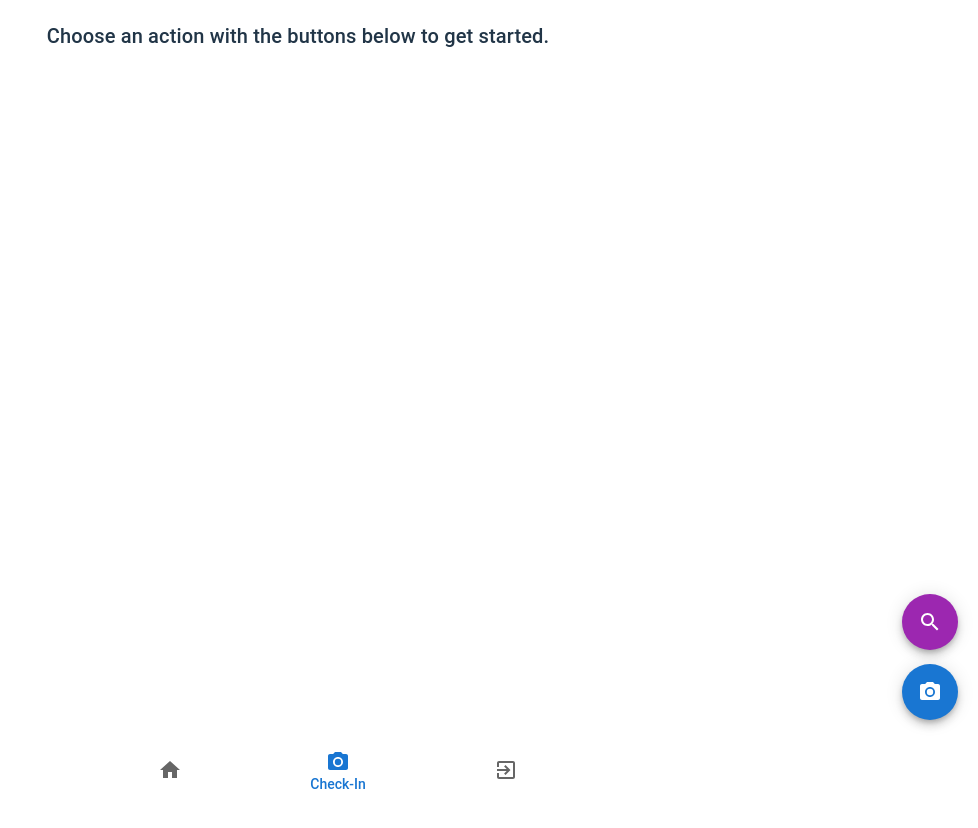
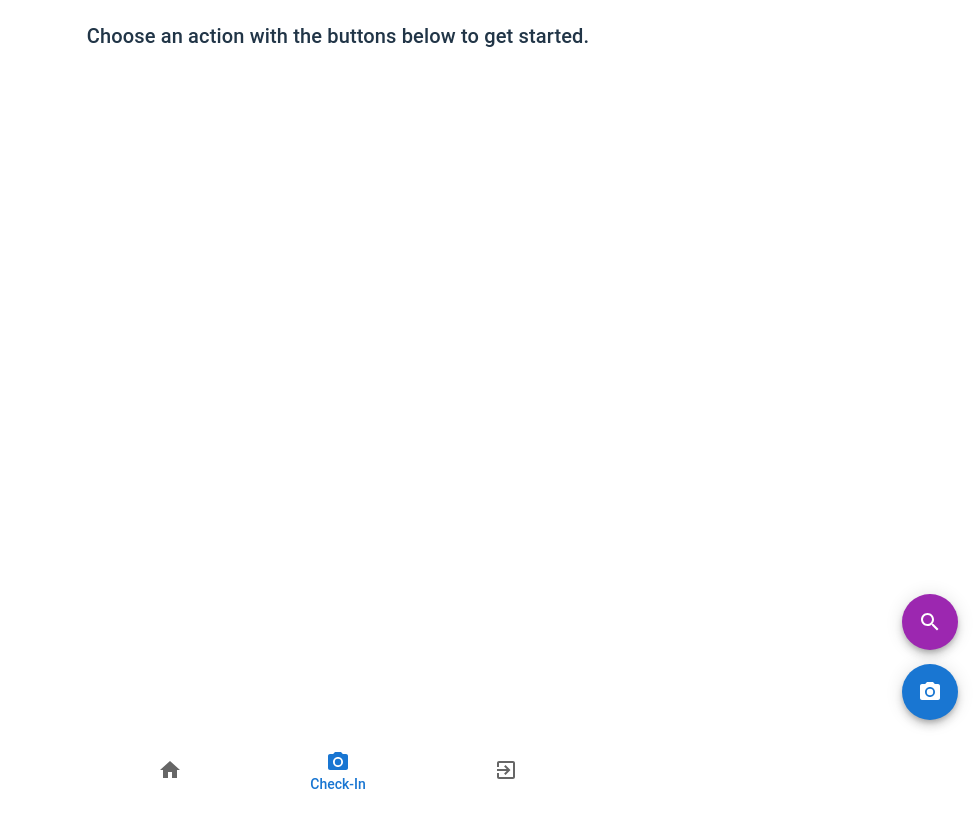
Before and after one commit to khoaphamtan2311/QR-scanner, a React (Vite) app: page /check-in in a window 1280 px wide. Shown: the top 828 px of the page, without its empty margins (302-1280 px from the left). Built offline with nearby package versions, Linux system fonts and the light colour scheme.

Commit message:
test scanner UI

```diff
--- a/src/pages/CheckInPage.jsx
+++ b/src/pages/CheckInPage.jsx
@@ -8,7 +8,13 @@ const CheckInPage = ({ showScanner, showSearch }) => {
 
   return (
     <Container
-      style={{ padding: 0, margin: 0, width: "100%", height: "100vh" }}
+      sx={{
+        padding: "0px !important",
+        margin: "0px !important",
+        width: "100%",
+        height: "100vh",
+        maxWidth: "unset !important",
+      }}
     >
       {showScanner && (
         <QrReader
@@ -27,8 +33,8 @@ const CheckInPage = ({ showScanner, showSearch }) => {
             position: "fixed",
             top: 0,
             left: 0,
-            width: "100%",
-            height: "100%",
+            width: "100vw",
+            height: "100vh",
             zIndex: 10,
           }}
         />
```
